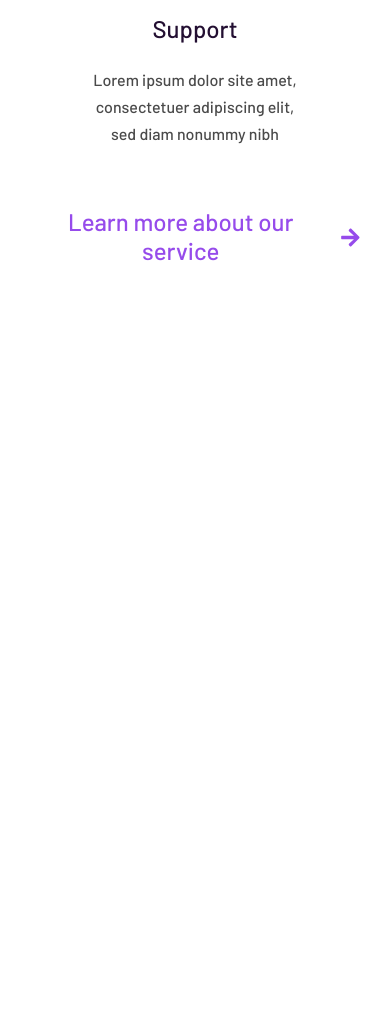
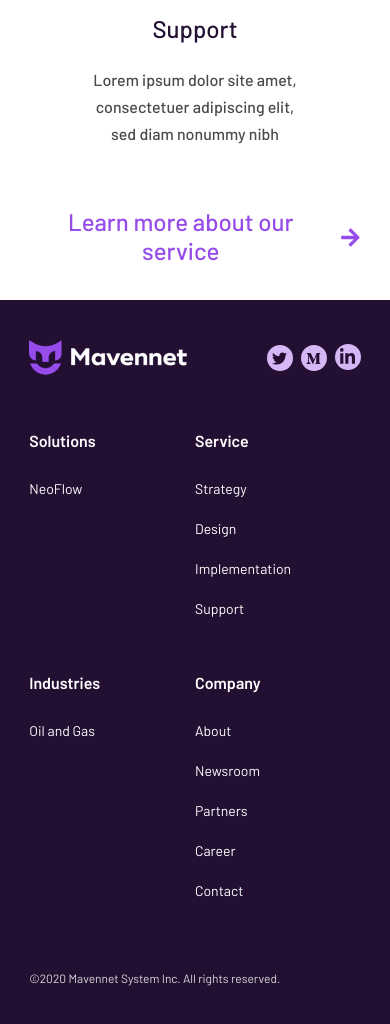
Before and after one commit to Mavennet/mavennet-website, a Gatsby site: page / in a window 390 px wide. Shown: the part 2241-3265 px from the top of the page. Before the commit the page ends 2541 px from the top, so only its background shows below. Built offline with nearby package versions, Linux system fonts and the light colour scheme; Gatsby itself is replaced by a stand-in of ours.

Commit message:
Adds footer mobile

```diff
--- a/gatsby-config.js
+++ b/gatsby-config.js
@@ -3,6 +3,13 @@ module.exports = {
     title: `Mavennet`,
     description: `Mavennet Website`,
     author: `@Mavennet`,
+    companyName: `Mavennet System Inc`,
+    social: {
+      twitter: `Mavennet_`,
+      medium: `mavennet`,
+      linkedin: `company/mavennet`,
+      // angellist: `company/mavennet`,
+    },
   },
   plugins: [
     `gatsby-plugin-react-helmet`,
--- a/src/components/HomePage/MainSection/MainSection.js
+++ b/src/components/HomePage/MainSection/MainSection.js
@@ -1,6 +1,6 @@
 import React from "react"
 
-import Container from "../../base/Container/Container"
+import Container from "../../base/Container"
 import Button from "../../shared/Button/Button"
 
 import mobileBackground from "../../../assets/images/Home/mobile_background.png"
--- a/src/components/HomePage/ServiceSection/index.js
+++ b/src/components/HomePage/ServiceSection/index.js
@@ -1,6 +1,6 @@
 import React from "react"
 
-import Container from "../../base/Container/Container"
+import Container from "../../base/Container"
 import StepItem from "../../shared/StepItem"
 import TextArrowCta from "../../shared/TextArrowCta"
 
--- /dev/null
+++ b/src/components/base/Footer/index.js
@@ -0,0 +1,85 @@
+import React, { useEffect, useState } from "react"
+
+import SocialNetLink from "../../shared/SocialNetLink"
+import Container from "../../base/Container"
+
+import { getFooterItems } from "../../../helpers/menuItems"
+
+import logoWhite from "../../../assets/images/logo_white.png"
+
+import * as S from "./styles"
+
+const Footer = ({ menuItems }) => {
+  const { metaData } = menuItems
+
+  const [footerItemsState, setFooterItemsState] = useState([])
+
+  const [isDrawerOpen, setDrawerState] = useState(false)
+
+  useEffect(() => {
+    const footerItems = getFooterItems(menuItems)
+    const footerList = Object.values(footerItems)
+    setFooterItemsState(footerList)
+  }, [menuItems])
+
+  const getSocialList = socialList => {
+    return (
+      <S.SocialList>
+        {Object.entries(socialList).map(([key, value]) => (
+          <S.SocialItem key={key}>
+            <SocialNetLink socialNetwork={key} userTag={value} />
+          </S.SocialItem>
+        ))}
+      </S.SocialList>
+    )
+  }
+
+  const getGroupList = items => {
+    return (
+      <S.GroupList>
+        {items.map(item => (
+          <S.GroupListItem>
+            <S.GroupItem to={item.to}>{item.name}</S.GroupItem>
+          </S.GroupListItem>
+        ))}
+      </S.GroupList>
+    )
+  }
+
+  const getNavigationGroups = groups => {
+    return (
+      <S.NavigationContainer>
+        {groups.map(group => {
+          const [main, ...items] = group.children
+          return (
+            <S.NavigationGroups>
+              <S.GroupMain to={main.to}>{main.name}</S.GroupMain>
+              {getGroupList(items)}
+            </S.NavigationGroups>
+          )
+        })}
+      </S.NavigationContainer>
+    )
+  }
+
+  return (
+    <S.Footer>
+      <Container>
+        <S.Header>
+          <S.LogoLink>
+            <S.Logo src={logoWhite} />
+          </S.LogoLink>
+          {getSocialList(metaData.siteMetadata.social)}
+        </S.Header>
+        {getNavigationGroups(footerItemsState)}
+
+        <S.Copyright>
+          &copy;{new Date().getFullYear()} {metaData.siteMetadata.companyName}.
+          All rights reserved.
+        </S.Copyright>
+      </Container>
+    </S.Footer>
+  )
+}
+
+export default Footer
--- /dev/null
+++ b/src/components/base/Footer/styles.js
@@ -0,0 +1,70 @@
+import { Link } from "gatsby"
+
+import styled from "styled-components"
+
+export const Footer = styled.footer`
+  background-color: var(--c-p-haiti);
+
+  padding: 2.5em 0;
+`
+
+export const Header = styled.header`
+  display: flex;
+  justify-content: space-between;
+  align-items: center;
+`
+
+export const LogoLink = styled(Link)``
+
+export const Logo = styled.img`
+  display: block;
+  width: 158px;
+`
+
+export const SocialList = styled.ul``
+
+export const SocialItem = styled.li`
+  display: inline-block;
+  margin-left: 0.5em;
+`
+
+export const Copyright = styled.small`
+  color: var(--c-p-light-grey);
+
+  display: inline-block;
+  margin-top: 6em;
+`
+export const NavigationContainer = styled.div`
+  display: flex;
+  justify-content: space-between;
+  align-items: flex-start;
+  flex-wrap: wrap;
+`
+
+export const NavigationGroups = styled.nav`
+  width: 50%;
+
+  margin-top: 3.5em;
+`
+
+export const GroupList = styled.ul`
+  margin-top: 1.875em;
+`
+
+export const GroupListItem = styled.li`
+  margin-top: 1.4375em;
+`
+
+export const GroupMain = styled(Link)`
+  color: #ffffff;
+  font-weight: 600;
+  line-height: 19px;
+  text-align: center;
+`
+
+export const GroupItem = styled(Link)`
+  color: #ffffff;
+  font-weight: 400;
+  font-size: 0.875em;
+  line-height: 17px;
+`
--- a/src/components/base/Layout/Layout.js
+++ b/src/components/base/Layout/Layout.js
@@ -4,6 +4,7 @@ import { useStaticQuery, graphql } from "gatsby"
 import { Helmet } from "react-helmet"
 
 import Header from "../Header/Header"
+import Footer from "../Footer"
 
 import GlobalStyle from "../../../styles/globalStyle"
 
@@ -34,6 +35,16 @@ export default function Layout({ children }) {
           }
         }
       }
+      metaData: site {
+        siteMetadata {
+          companyName
+          social {
+            twitter
+            medium
+            linkedin
+          }
+        }
+      }
     }
   `)
 
@@ -48,6 +59,7 @@ export default function Layout({ children }) {
       <GlobalStyle />
       <Header menuItems={{ ...data }} />
       {children}
+      <Footer menuItems={{ ...data }} />
     </>
   )
 }
--- /dev/null
+++ b/src/components/shared/SocialNetLink/index.js
@@ -0,0 +1,18 @@
+import React from "react"
+
+import { SOCIAL_NETWORK } from "../../../consts"
+
+import * as S from "./styles"
+
+const SocialNetLink = ({ socialNetwork, userTag }) => {
+  const url = `${SOCIAL_NETWORK[socialNetwork].url}/${userTag}`
+  const src = SOCIAL_NETWORK[socialNetwork].src
+
+  return (
+    <S.SocialNetLink href={url} target="_blank">
+      <S.Image src={src} alt={`${socialNetwork} logo`} />
+    </S.SocialNetLink>
+  )
+}
+
+export default SocialNetLink
--- /dev/null
+++ b/src/components/shared/SocialNetLink/styles.js
@@ -0,0 +1,17 @@
+import { Link } from "gatsby"
+
+import styled from "styled-components"
+
+export const SocialNetLink = styled.a`
+  width: 26px;
+  height: 26px;
+  border-radius: 50%;
+  background-color: var(--c-p-medium-purple);
+
+  display: flex;
+  justify-content: center;
+  align-items: center;
+`
+export const Image = styled.img`
+  width: 15px;
+`
--- a/src/consts.js
+++ b/src/consts.js
@@ -1,3 +1,8 @@
+import mediumIcon from "./assets/icons/medium_icon.svg"
+import linkedinIcon from "./assets/icons/linkedin_icon.svg"
+import twitterIcon from "./assets/icons/twitter_icon.svg"
+import angellistIcon from "./assets/icons/angellist_icon.svg"
+
 export const SERVICE = {
   name: "Service",
   children: [
@@ -45,3 +50,22 @@ export const COMPANY = {
     },
   ],
 }
+
+export const SOCIAL_NETWORK = {
+  linkedin: {
+    url: "https://linkedin.com",
+    src: linkedinIcon,
+  },
+  twitter: {
+    url: "https://twitter.com",
+    src: twitterIcon,
+  },
+  angellist: {
+    url: "https://angel.co",
+    src: angellistIcon,
+  },
+  medium: {
+    url: "https://medium.com",
+    src: mediumIcon,
+  },
+}
--- a/src/helpers/menuItems.js
+++ b/src/helpers/menuItems.js
@@ -71,4 +71,49 @@ export const getSideDrawerItems = items => {
   return headerItems
 }
 
-export const getFooterItems = items => {}
+export const getFooterItems = items => {
+  const { industries, solutions } = getMenuItems(items)
+  const company = { ...COMPANY }
+  const service = { ...SERVICE }
+
+  solutions.children = [
+    {
+      name: "Solutions",
+      to: "/solutions",
+    },
+    ...solutions.children,
+  ]
+
+  industries.children = [
+    {
+      name: "Industries",
+      to: "/industries",
+    },
+    ...industries.children,
+  ]
+
+  company.children = [
+    {
+      name: "Company",
+      to: "/about",
+    },
+    ...company.children,
+  ]
+
+  service.children = [
+    {
+      name: "Service",
+      to: "/service",
+    },
+    ...service.children,
+  ]
+
+  const footerItems = {
+    solutions,
+    service,
+    industries,
+    company,
+  }
+
+  return footerItems
+}
--- a/src/styles/colors.js
+++ b/src/styles/colors.js
@@ -2,6 +2,7 @@ import { css } from "styled-components"
 
 const colors = css`
   :root {
+    --c-p-light-grey: #d8d8d8;
     --c-p-grey: #4a4a4a;
     --c-p-selago: #f9f5fe;
     --c-p-selago-dark: #f1e7fc;
--- a/src/styles/typography.js
+++ b/src/styles/typography.js
@@ -41,7 +41,7 @@ const typography = css`
 
   small {
     font-weight: 400;
-    font-size: 0.9375rem;
+    font-size: 0.75rem;
     line-height: 15px;
   }
 `
```
Also changed, not shown: src/assets/icons/angellist_icon.svg (added), src/assets/icons/linkedin_icon.svg (added), src/assets/icons/medium_icon.svg (added), src/assets/icons/twitter_icon.svg (added), src/components/base/Container/index.js (renamed from src/components/base/Container/Container.js).
